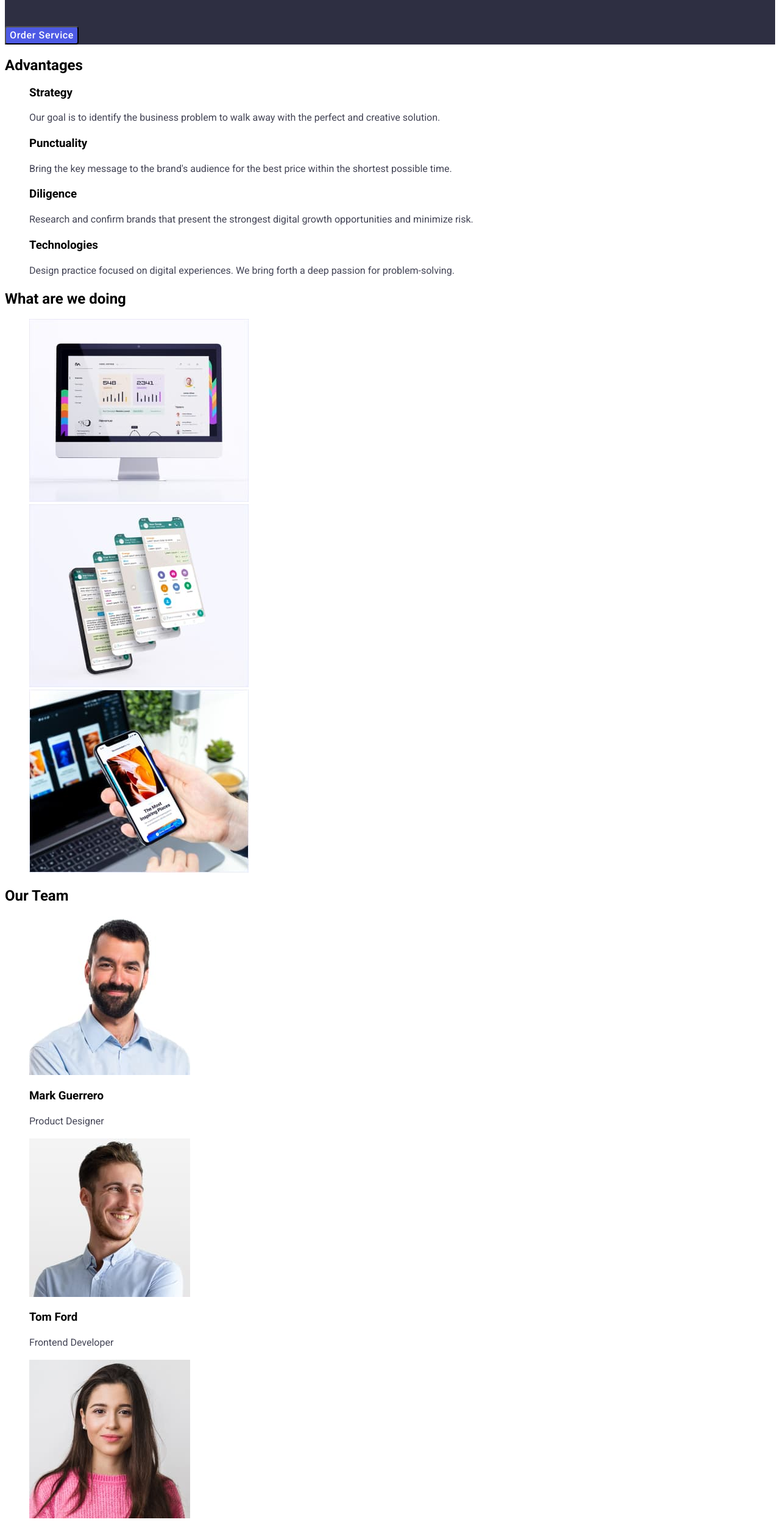
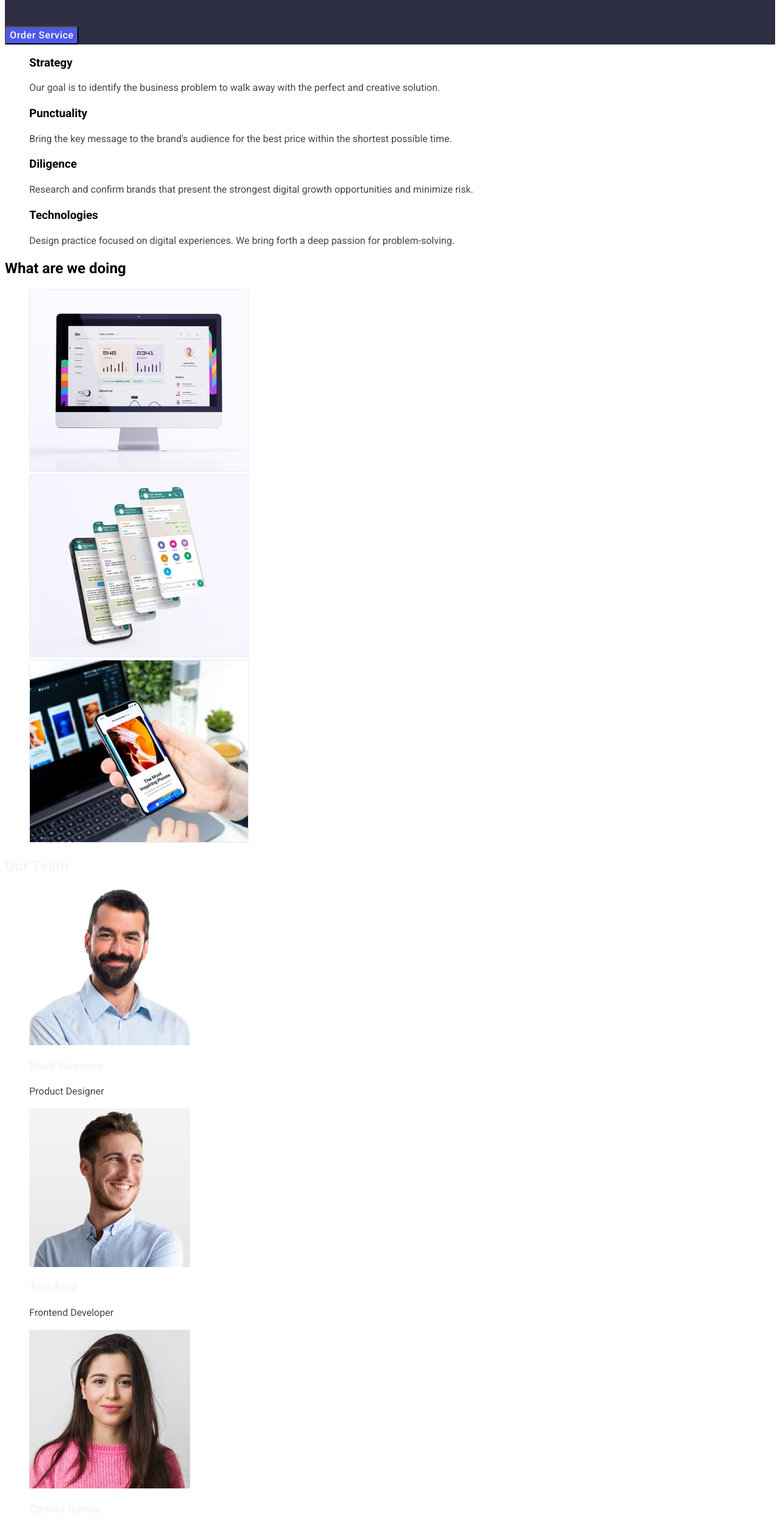
Before and after one commit to DarriaGl/goit-markup-hw-02, a plain HTML site: page index.html in a window 1280 px wide. Shown: the part 294-2795 px from the top of the page at 61% size. Drawn offline with Linux system fonts and the light colour scheme.

Commit message:
Update index.html

```diff
--- a/index.html
+++ b/index.html
@@ -11,7 +11,7 @@
       href="https://fonts.googleapis.com/css2?family=Raleway:wght@800&family=Roboto:wght@400;500;700;900&display=swap"
       rel="stylesheet"
     />
-    <title>Studio</title>
+    <title>Document</title>
   </head>
   <body>
     <header>
@@ -46,7 +46,7 @@
         <button type="button" class="main-btn">Order Service</button>
       </section>
       <section>
-        <h2>Advantages</h2>
+        <h2 class="head-hide">Advantages</h2>
         <ul>
           <li>
             <h3>Strategy</h3>
@@ -96,7 +96,7 @@
           </li>
         </ul>
       </section>
-      <section>
+      <section class="team">
         <h2>Our Team</h2>
         <ul>
           <li>
```
